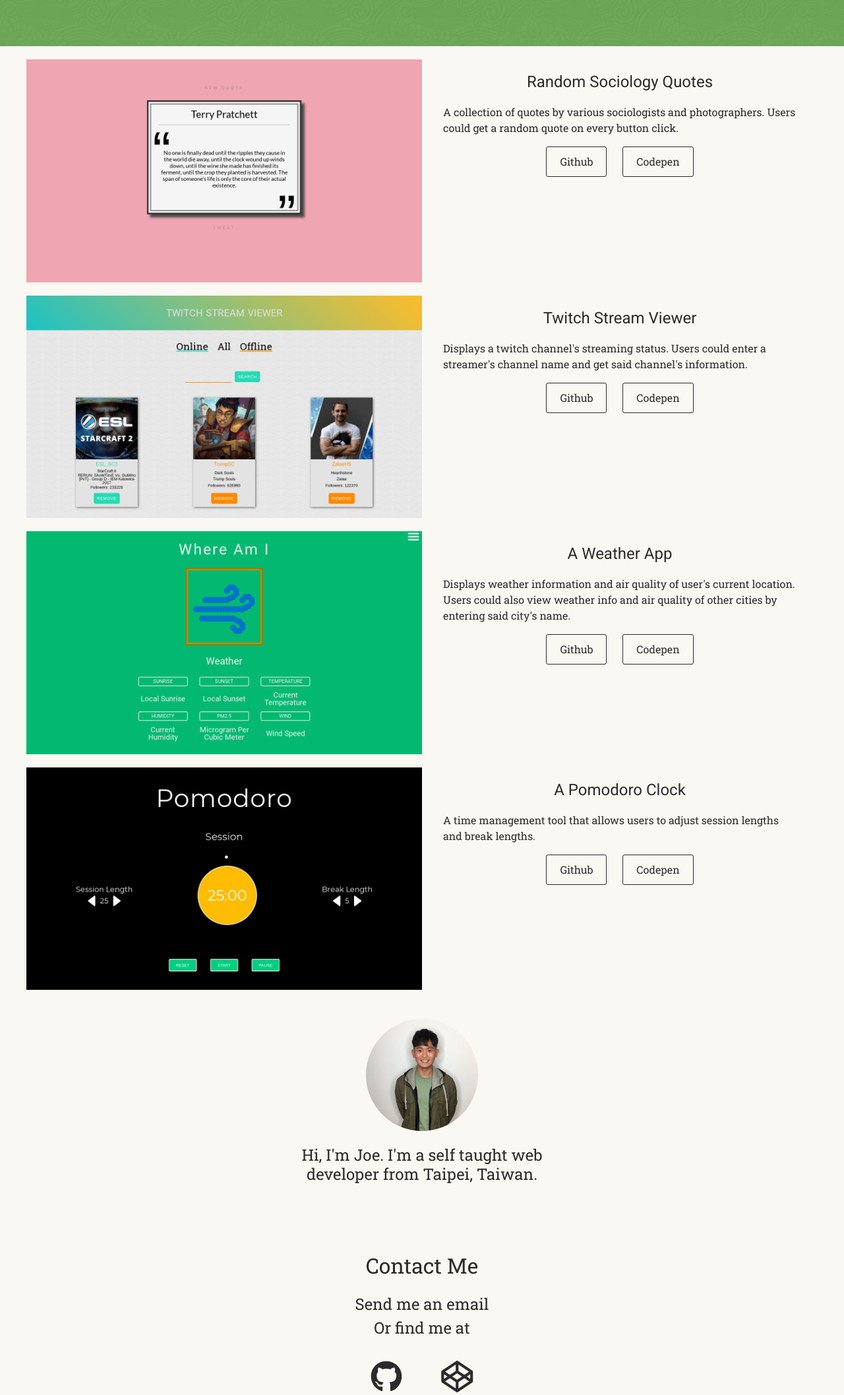
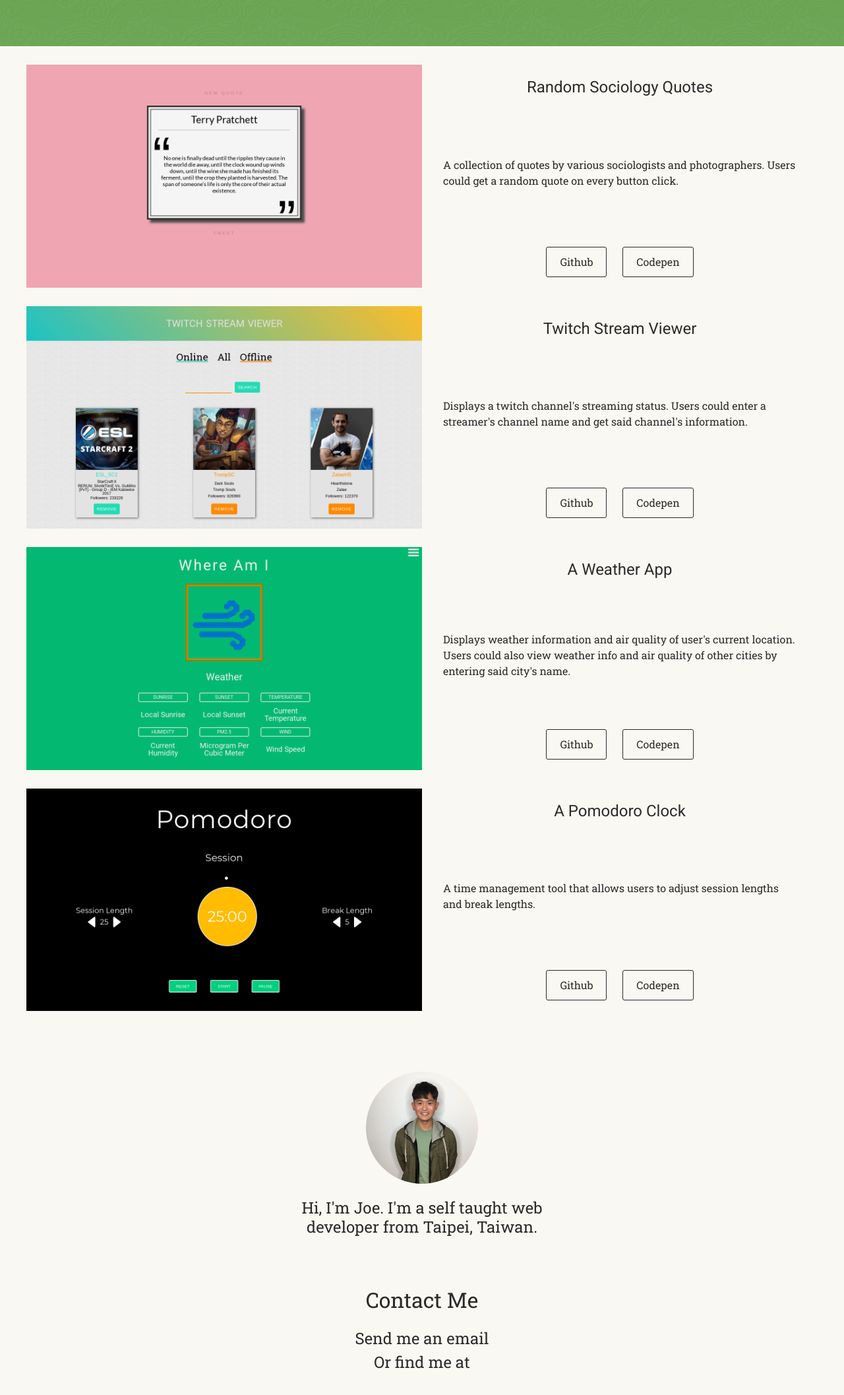
Before and after one commit to Nazlai/Joe-portfolio, a PHP site: page / in a window 1280 px wide. Shown: the part 245-2359 px from the top of the page at 66% size. Run offline with PHP 8.4, Linux system fonts and the light colour scheme; some libraries are stand-ins or nearby versions.

Commit message:
changed component layout

```diff
--- a/index.html
+++ b/index.html
@@ -52,6 +52,7 @@
             <p class="info__text">A collection of quotes by various sociologists and photographers.
               Users could get a random quote on every button click.
             </p>
+            <div class="btn__container">
               <a  href="https://github.com/Nazlai/freeCodeCamp-random-quote"
                   target="_blank"
                   class="info__btn info__btn--github"
@@ -66,6 +67,7 @@
                   rel="noopener noreferrer">
                 Codepen
               </a>
+           </div>
         </section>
       </article>
       <!-- first project end -->
@@ -90,6 +92,7 @@
           <p class="info__text">Displays a twitch channel's streaming status. Users could enter a streamer's
              channel name and get said channel's information.
           </p>
+          <div class="btn__container">
             <a href="https://github.com/Nazlai/freeCodeCamp-twitch-viewer"
                target="_blank"
                class="info__btn info__btn--github"
@@ -104,6 +107,7 @@
                rel="noopener noreferrer">
               Codepen
             </a>
+          </div>
         </section>
       </article>
       <!-- second project end -->
@@ -128,6 +132,7 @@
           <p class="info__text">Displays weather information and air quality of user's current location.
              Users could also view weather info and air quality of other cities by entering said city's name.
           </p>
+          <div class="btn__container">
             <a href="https://github.com/Nazlai/freeCodeCamp-weather-app"
                 target="_blank"
                 class="info__btn info__btn--github"
@@ -142,6 +147,7 @@
                 rel="noopener noreferrer">
               Codepen
             </a>
+          </div>
         </section>
       </article>
       <!-- third project end -->
@@ -165,6 +171,7 @@
           </h3>
           <p class="info__text">A time management tool that allows users to adjust session lengths and break lengths.
           </p>
+          <div class="btn__container">
             <a href="https://github.com/Nazlai/freeCodeCamp-Pomodoro-Clock"
                 target="_blank"
                 class="info__btn info__btn--github"
@@ -179,6 +186,7 @@
                 rel="noopener noreferrer">
               Codepen
             </a>
+          </div>
         </section>
       </article>
     </div>
--- a/stylesheet/styles.css
+++ b/stylesheet/styles.css
@@ -198,7 +198,7 @@ body {
 }
 @media only screen and (min-width: 500px) {
   .project {
-    margin: 20px;
+    margin: 28px 20px 0;
   }
 }
 @media only screen and (min-width: 990px) {
@@ -213,6 +213,9 @@ body {
 }
 .project__info {
   padding: 1em;
+  display: flex;
+  flex-direction: column;
+  justify-content: space-between;
   color: #2c2a2a;
 }
 @media only screen and (min-width: 990px) {
@@ -258,7 +261,8 @@ body {
 }
 
 .aboutMe {
-  margin: 28px auto;
+  margin: 0 auto;
+  padding-top: 56px;
   max-width: 33rem;
 }
 .aboutMe__img {
```
Also changed, not shown: 1 other file. Lines whose indentation alone changed are shown as unchanged.
